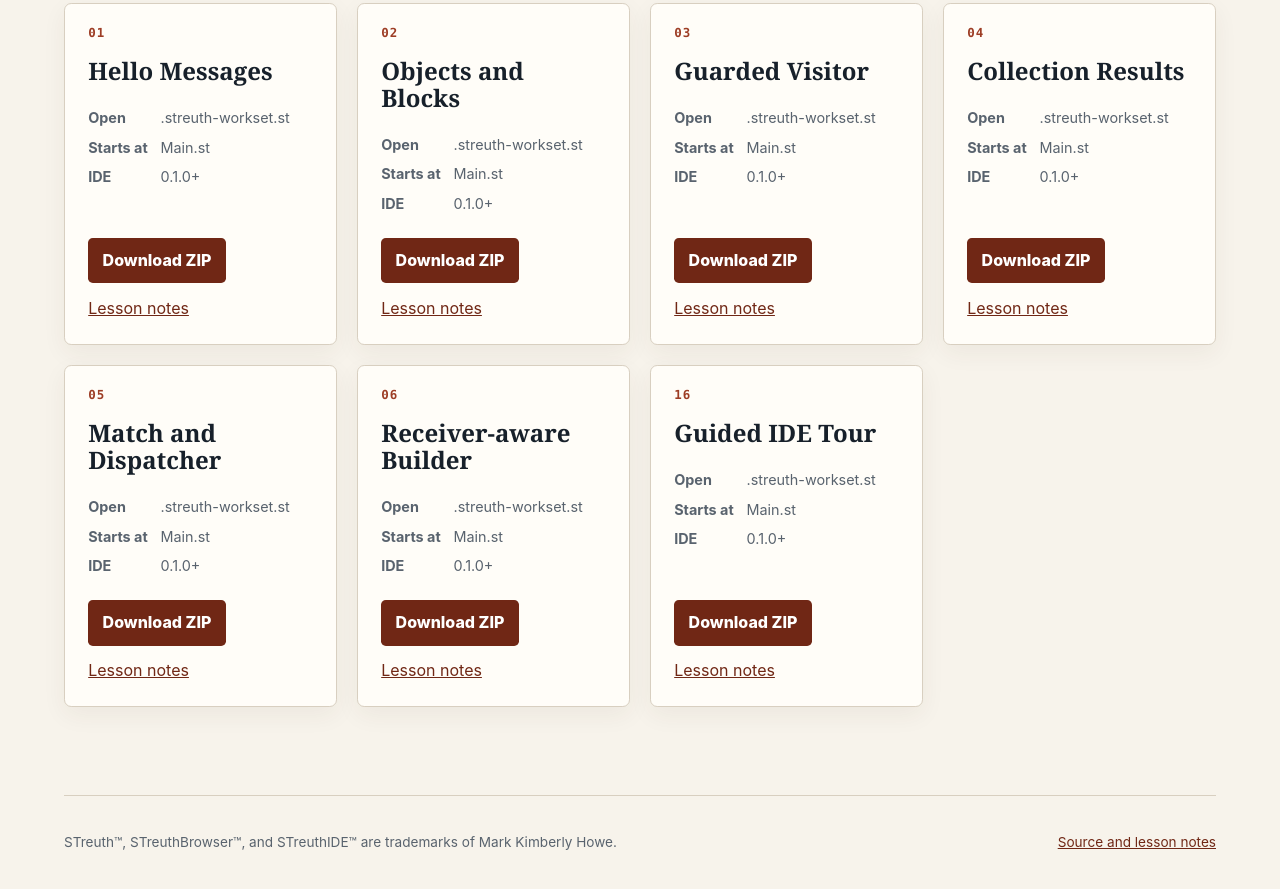
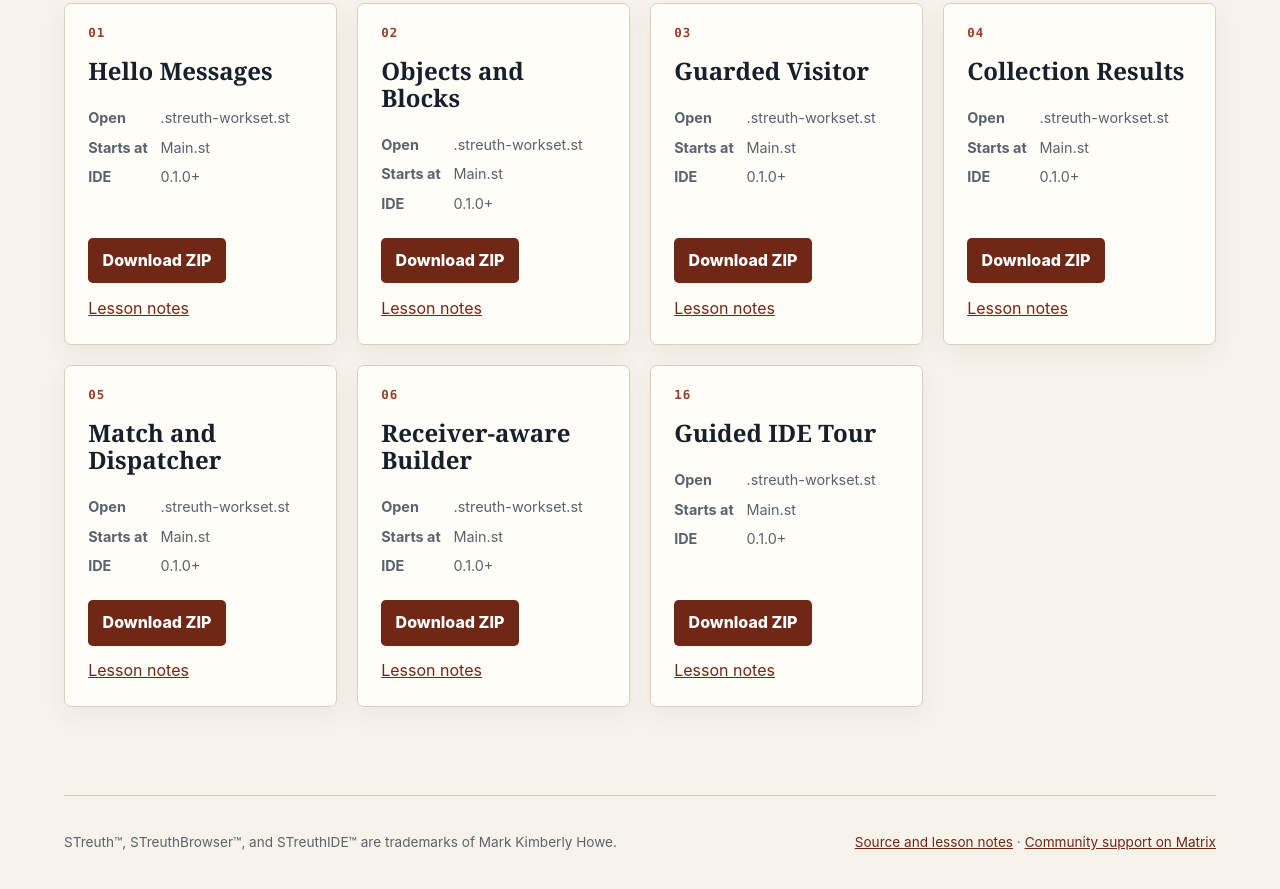
Before and after one commit to streuth/STreuthExamples, a plain HTML site: page site/index.html in a window 1280 px wide. Shown: the part 2332-3221 px from the top of the page. Drawn offline with Linux system fonts and the light colour scheme; files whose address does not match are found by name.

Commit message:
Link the public STreuth Matrix room

```diff
--- a/site/index.html
+++ b/site/index.html
@@ -100,7 +100,7 @@
 
   <footer>
     <p>STreuth™, STreuthBrowser™, and STreuthIDE™ are trademarks of Mark Kimberly Howe.</p>
-    <p><a href="https://github.com/streuth/STreuthExamples">Source and lesson notes</a></p>
+    <p><a href="https://github.com/streuth/STreuthExamples">Source and lesson notes</a> · <a href="https://matrix.to/#/#streuth:matrix.org">Community support on Matrix</a></p>
   </footer>
 </body>
 </html>
```
Also changed, not shown: 1 other file.
